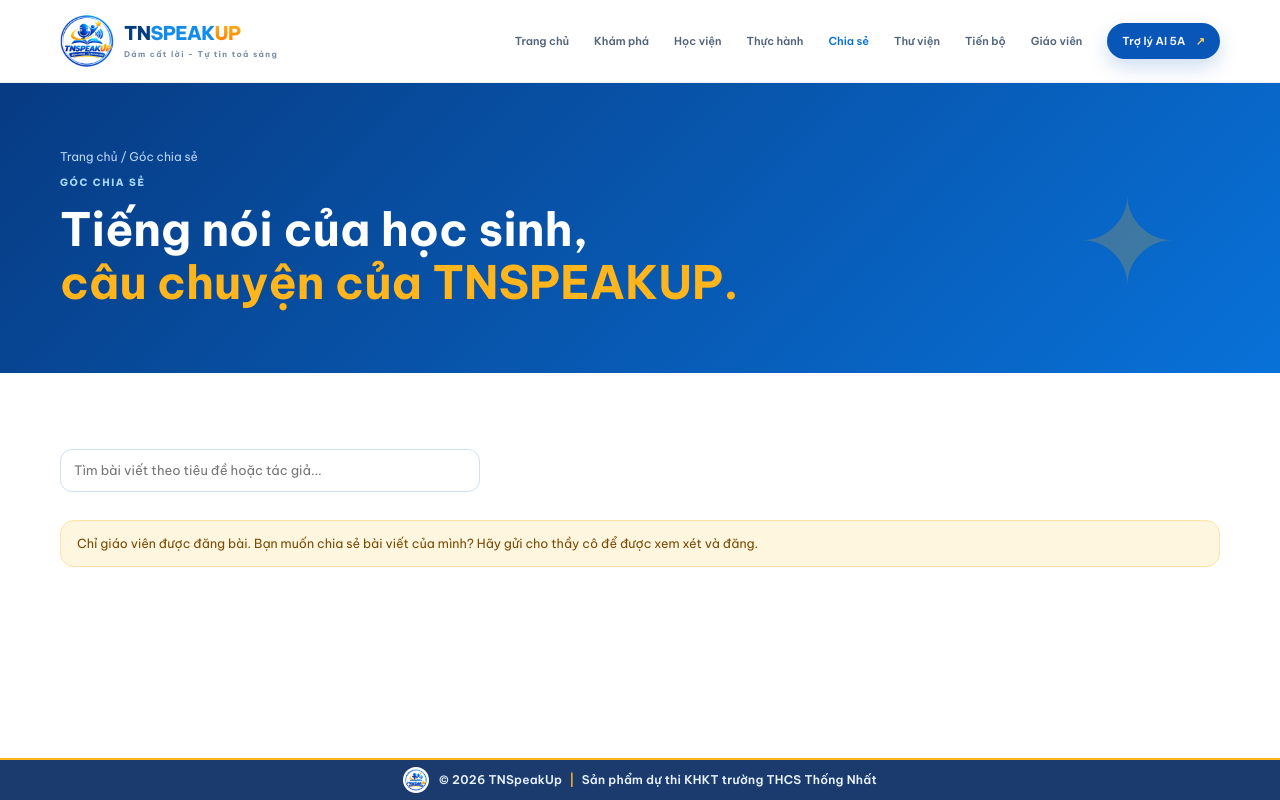
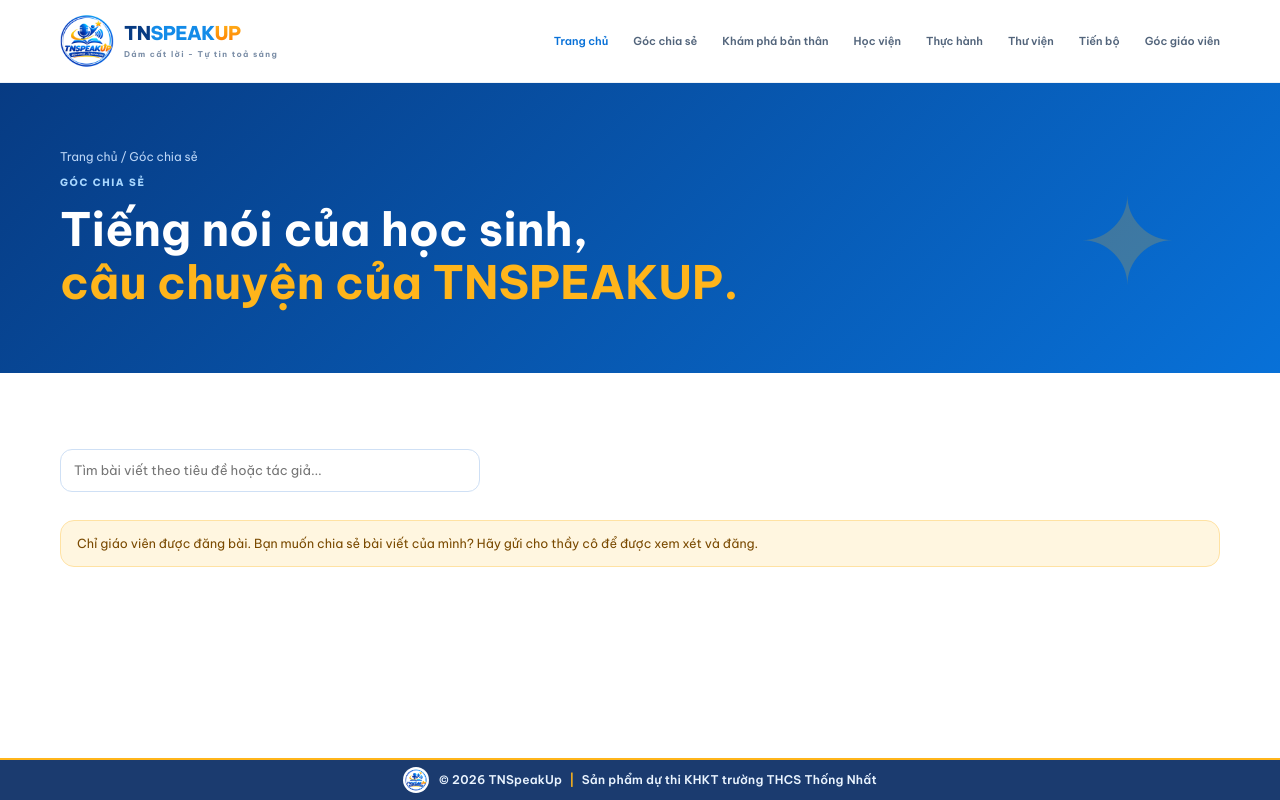
Before and after one commit to truongvanhieu-kth/tnspeakup, a plain HTML site: page goc-chia-se.html in a window 1280 px wide. Drawn offline with Linux system fonts and the light colour scheme.

Commit message:
Update goc-chia-se.html

```diff
--- a/goc-chia-se.html
+++ b/goc-chia-se.html
@@ -22,7 +22,16 @@
     <div class="container nav-wrap">
       <a class="brand" href="index.html" aria-label="TNSPEAKUP - Trang chủ"><img src="logo.png" alt="Logo TNSPEAKUP"><span class="brand-copy"><strong class="wordmark"><span class="wm-tn">TN</span><span class="wm-sp">SPEAK</span><span class="wm-up">UP</span></strong><small>Dám cất lời - Tự tin toả sáng</small></span></a>
       <button class="menu-toggle" id="menuToggle" aria-label="Mở menu" aria-expanded="false"><span></span><span></span><span></span></button>
-      <nav class="main-nav" id="mainNav"><a href="index.html">Trang chủ</a><a href="kham-pha-ban-than.html">Khám phá</a><a href="hoc-vien.html">Học viện</a><a href="phong-thuc-hanh.html">Thực hành</a><a class="active" href="goc-chia-se.html">Chia sẻ</a><a href="thu-vien-chu-de.html">Thư viện</a><a href="hanh-trinh-tien-bo.html">Tiến bộ</a><a href="goc-giao-vien.html">Giáo viên</a><a class="nav-cta" href="chatbot.html">Trợ lý AI 5A <span>↗</span></a></nav>
+       <nav class="main-nav" id="mainNav">
+        <a class="active" href="index.html">Trang chủ</a>
+        <a href="goc-chia-se.html">Góc chia sẻ</a>
+        <a href="kham-pha-ban-than.html">Khám phá bản thân</a>
+        <a href="hoc-vien.html">Học viện</a>
+        <a href="phong-thuc-hanh.html">Thực hành</a>
+        <a href="thu-vien-chu-de.html">Thư viện</a>
+        <a href="hanh-trinh-tien-bo.html">Tiến bộ</a>
+        <a href="goc-giao-vien.html">Góc giáo viên</a>
+      </nav>
     </div>
   </header>
   <main>
```
